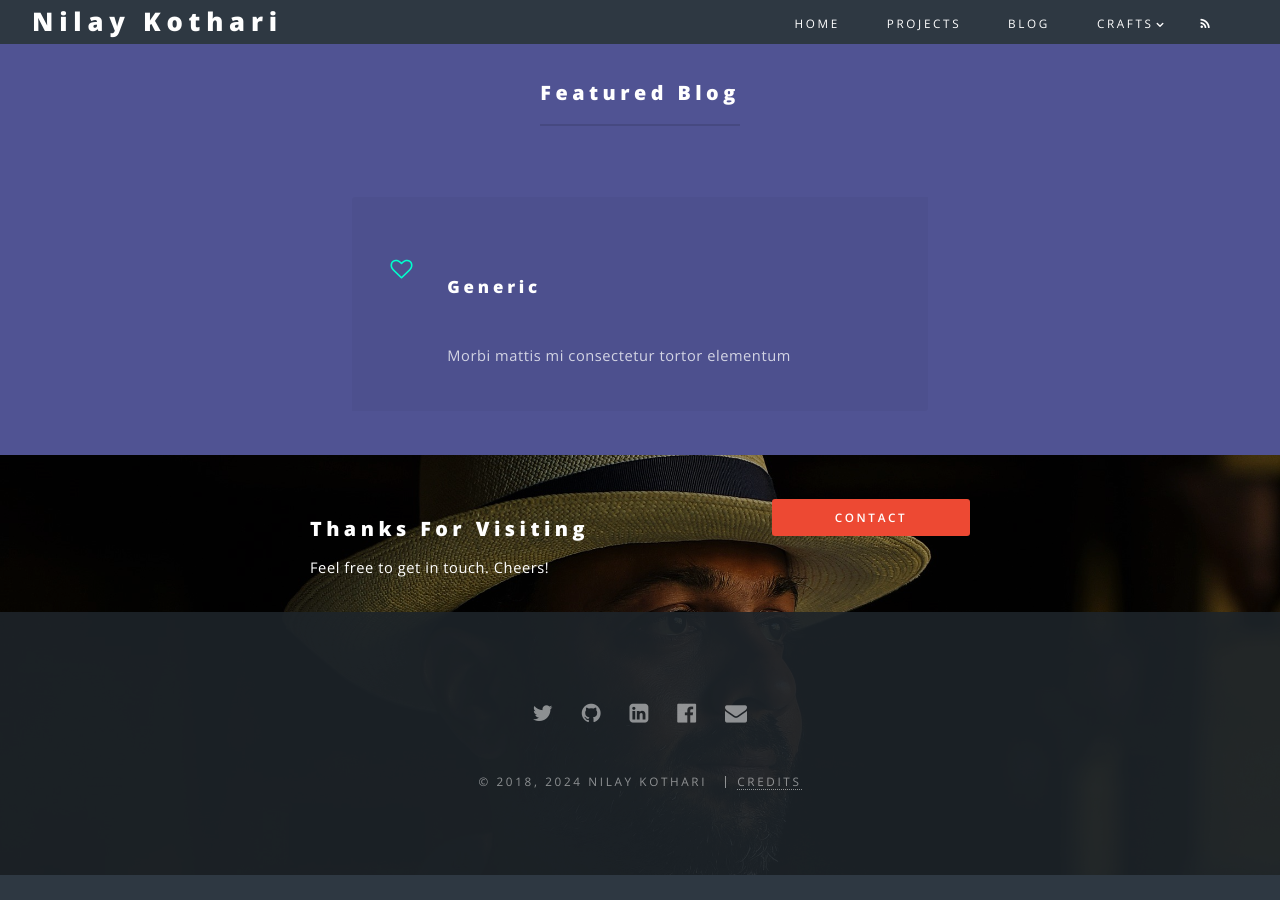
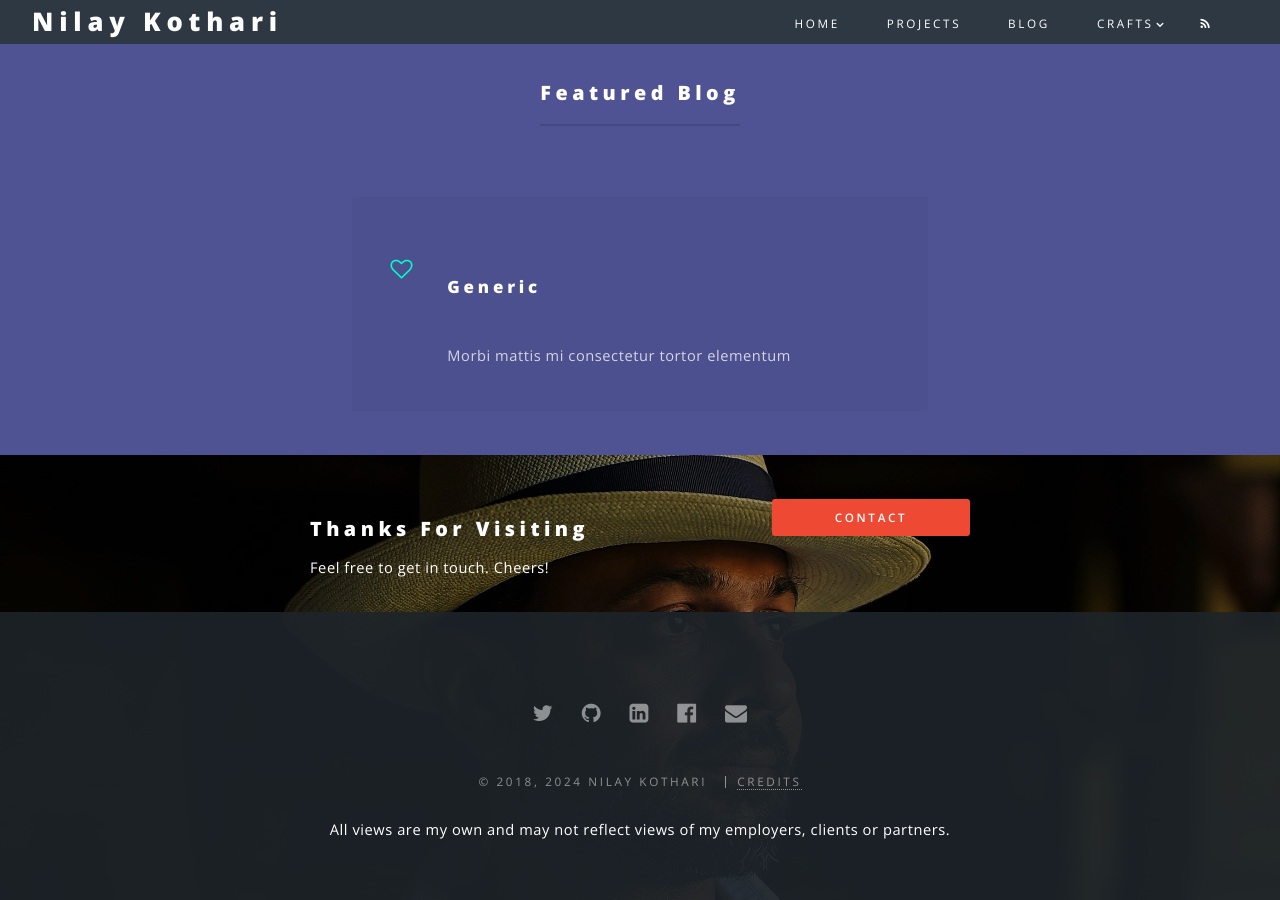
Before and after one commit to nilaymk/nilaymk.github.io, a Jekyll site: the page built from index.md, in a window 1280 px wide and 900 px high, scrolled down 1660 px. Built offline with Jekyll 4.4.1, drawn with Linux system fonts in a browser that asks for light colours; before the commit the page ends 2535 px from its top, so only the background shows below that.

Commit message:
Add a disclaimer

```diff
--- a/_includes/footer.html
+++ b/_includes/footer.html
@@ -32,4 +32,5 @@
     endif %}</li>
     <li><a href="{{ '/credits/' | prepend: site.baseurl }}">Credits</a></li>
   </ul>
+  All views are my own and may not reflect views of my employers, clients or partners.
 </footer>
```
